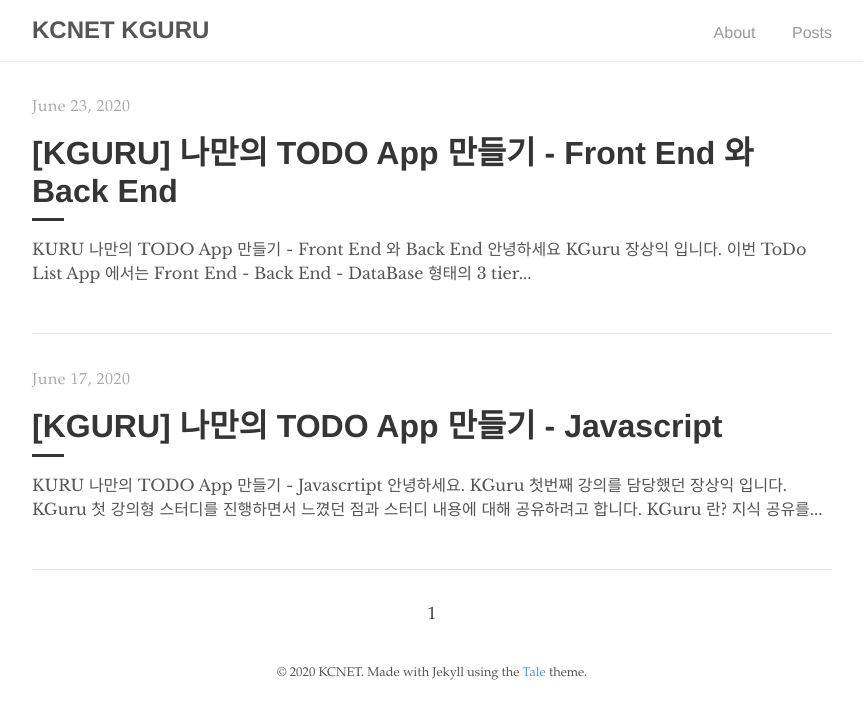
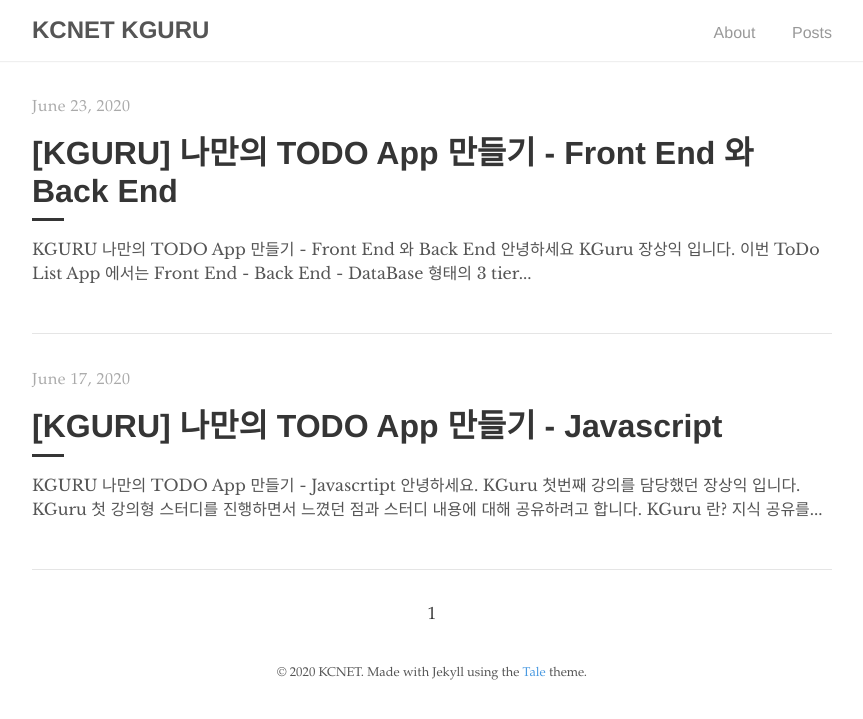
Before and after one commit to kcnet-kguru/kcnet-kguru.github.io, a Jekyll site: the page built from index.html, in a window 1280 px wide. Shown: the top 719 px of the page, without its empty margins (208-1071 px from the left). Built offline with Jekyll 4.4.1, drawn with Linux system fonts in a browser that asks for light colours; the list of posts is cut into pages by our own code.

Commit message:
오타수정

```diff
--- a/_posts/2020-06-17-vuejs-todolist.md
+++ b/_posts/2020-06-17-vuejs-todolist.md
@@ -4,7 +4,7 @@ title:  "[KGURU] 나만의 TODO App 만들기 - Javascript"
 author: "장상익"
 comments: true
 ---
-### KURU 나만의 TODO App 만들기 - Javascrtipt
+### KGURU 나만의 TODO App 만들기 - Javascrtipt
 
 안녕하세요. KGuru 첫번째 강의를 담당했던 장상익 입니다.<br/>
 KGuru 첫 강의형 스터디를 진행하면서 느꼈던 점과 스터디 내용에 대해 공유하려고 합니다.
--- a/_posts/2020-06-23-vuejs-todolist.md
+++ b/_posts/2020-06-23-vuejs-todolist.md
@@ -4,7 +4,7 @@ title:  "[KGURU] 나만의 TODO App 만들기 - Front End 와 Back End"
 author: "장상익"
 comments: true
 ---
-### KURU 나만의 TODO App 만들기 - Front End 와 Back End
+### KGURU 나만의 TODO App 만들기 - Front End 와 Back End
 
 안녕하세요 KGuru 장상익 입니다.
 
```
